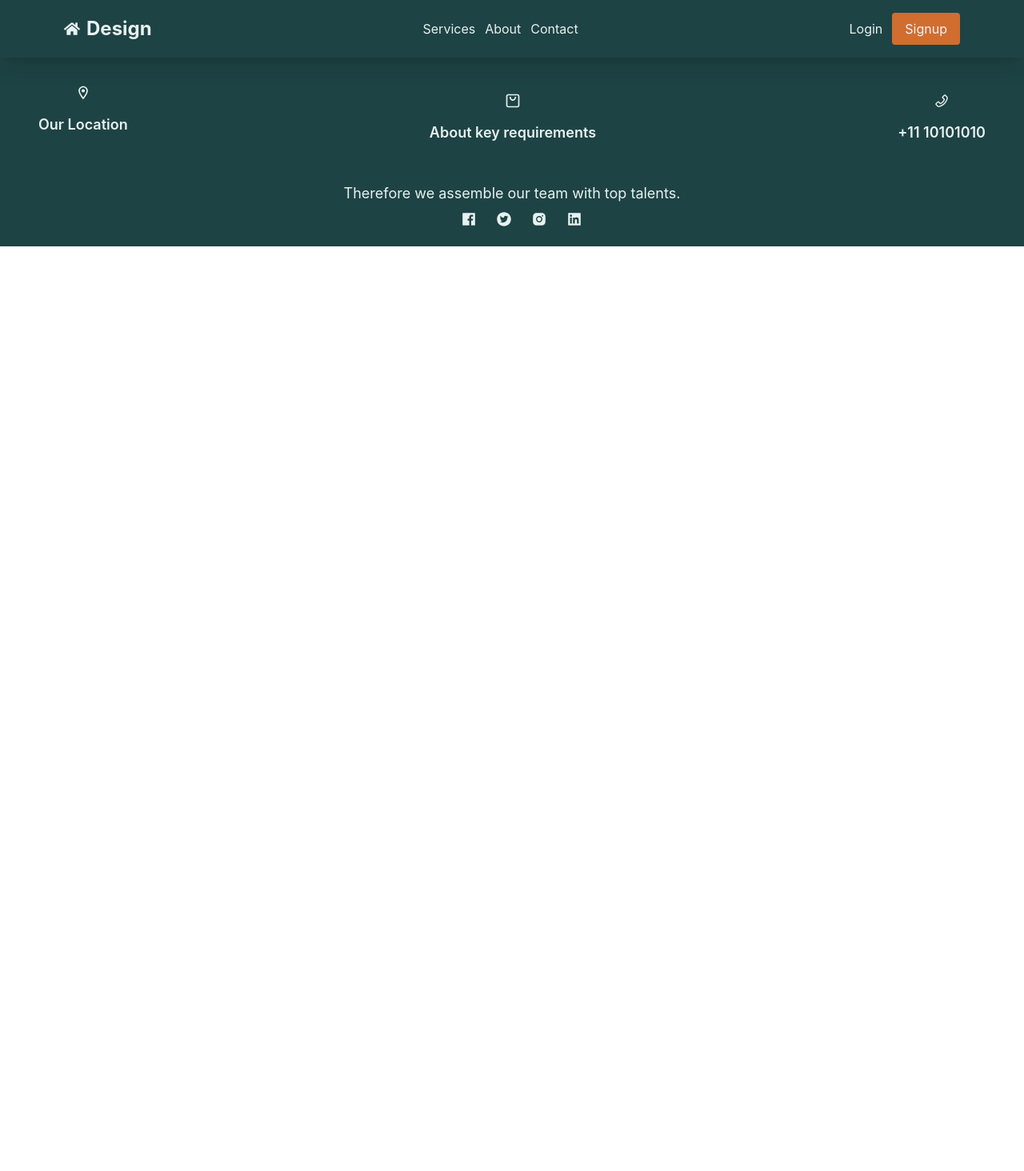
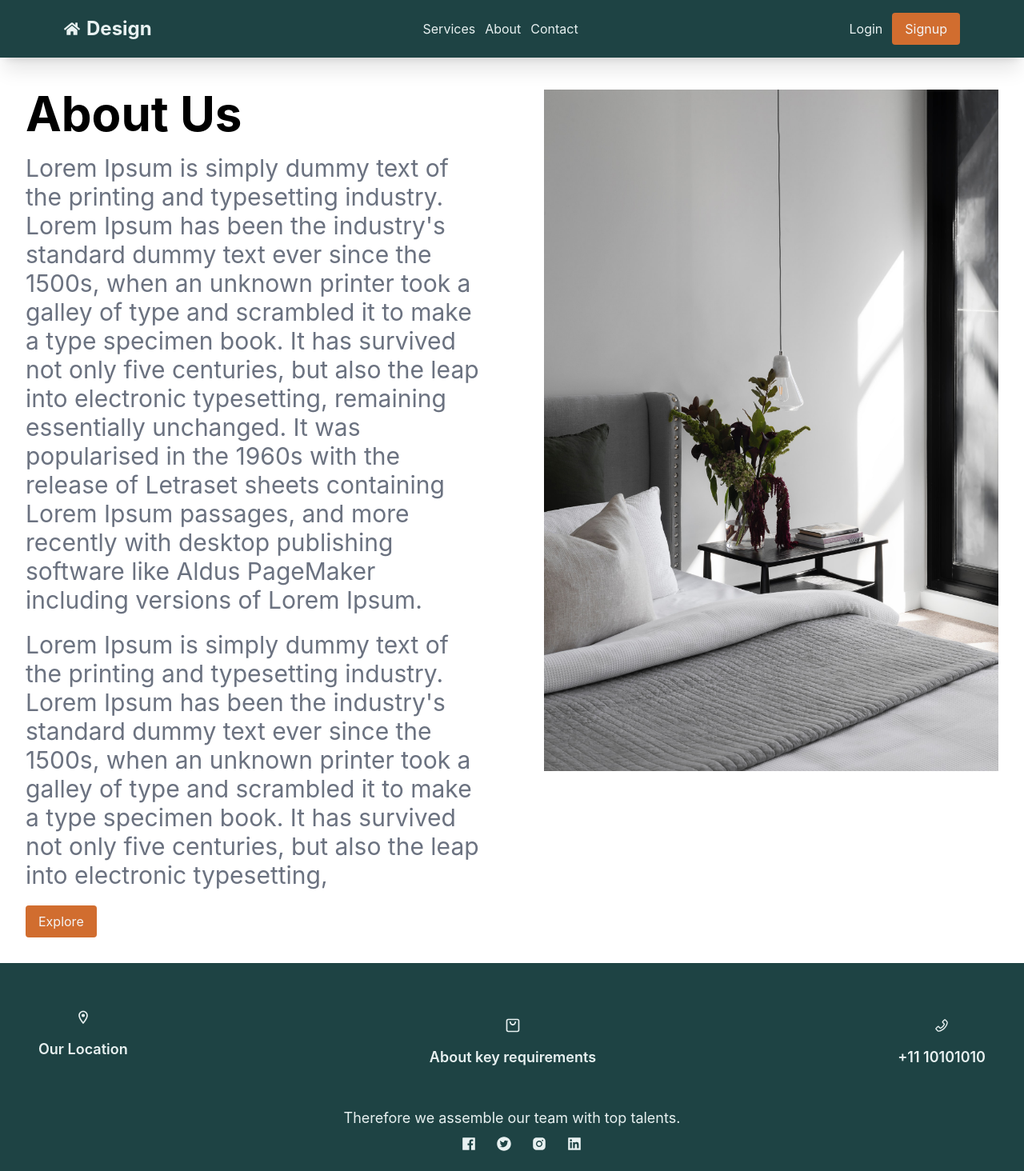
Before and after one commit to Dhruv-Gajjar/design-website, a Next.js app: page /about in a window 1280 px wide. Shown: the whole page at 80% size. Before the commit the page ends 800 px from the top, so only its background shows below. Built offline with nearby package versions, Linux system fonts and the light colour scheme.

Commit message:
Update about.jsx

```diff
--- a/pages/about.jsx
+++ b/pages/about.jsx
@@ -1,7 +1,55 @@
-import React from "react";
+import Image from "next/image";
+import img4 from "../public/assets/img4.jpg";
 
 const about = () => {
-  return <div className="text-5xl">About</div>;
+  return (
+    <div className="pt-20 w-full h-auto">
+      <div className="grid-cols-1 md:grid grid-cols-2 gap-4 items-start justify-start">
+        <div className="p-8 space-y-5">
+          <h1 className="text-4xl md:text-5xl xl:text-6xl font-bold">
+            About Us
+          </h1>
+          <p className="text-gray-500 text-xl md:text-2xl xl:text-3xl">
+            Lorem Ipsum is simply dummy text of the printing and typesetting
+            industry. Lorem Ipsum has been the industry's standard dummy text
+            ever since the 1500s, when an unknown printer took a galley of type
+            and scrambled it to make a type specimen book. It has survived not
+            only five centuries, but also the leap into electronic typesetting,
+            remaining essentially unchanged. It was popularised in the 1960s
+            with the release of Letraset sheets containing Lorem Ipsum passages,
+            and more recently with desktop publishing software like Aldus
+            PageMaker including versions of Lorem Ipsum.
+          </p>
+
+          <p className="text-gray-500 text-xl md:text-2xl xl:text-3xl">
+            Lorem Ipsum is simply dummy text of the printing and typesetting
+            industry. Lorem Ipsum has been the industry's standard dummy text
+            ever since the 1500s, when an unknown printer took a galley of type
+            and scrambled it to make a type specimen book. It has survived not
+            only five centuries, but also the leap into electronic typesetting,
+          </p>
+
+          <button
+            className="bg-[#d16d2f]  text-zinc-100 py-2 px-4 rounded
+              transition ease-in-out hover:-translate-y-1 hover:scale-110 hover:bg-[#ec7835] duration-300
+            "
+          >
+            Explore
+          </button>
+        </div>
+
+        <div className="relative w-full h-fit p-8">
+          <Image
+            isLazy
+            src={img4}
+            alt="/"
+            layout="responsive"
+            className="object-cover"
+          />
+        </div>
+      </div>
+    </div>
+  );
 };
 
 export default about;
```
